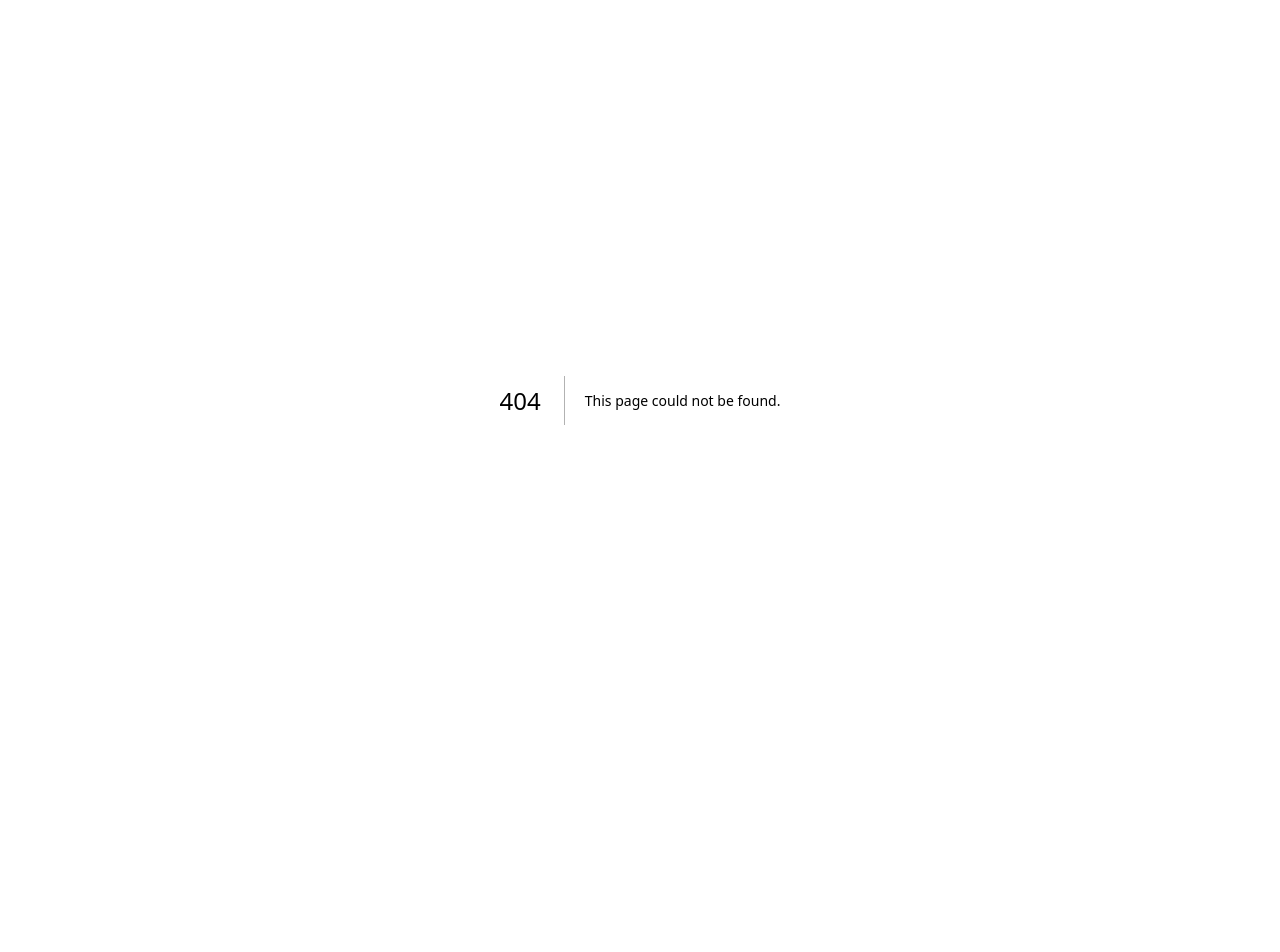
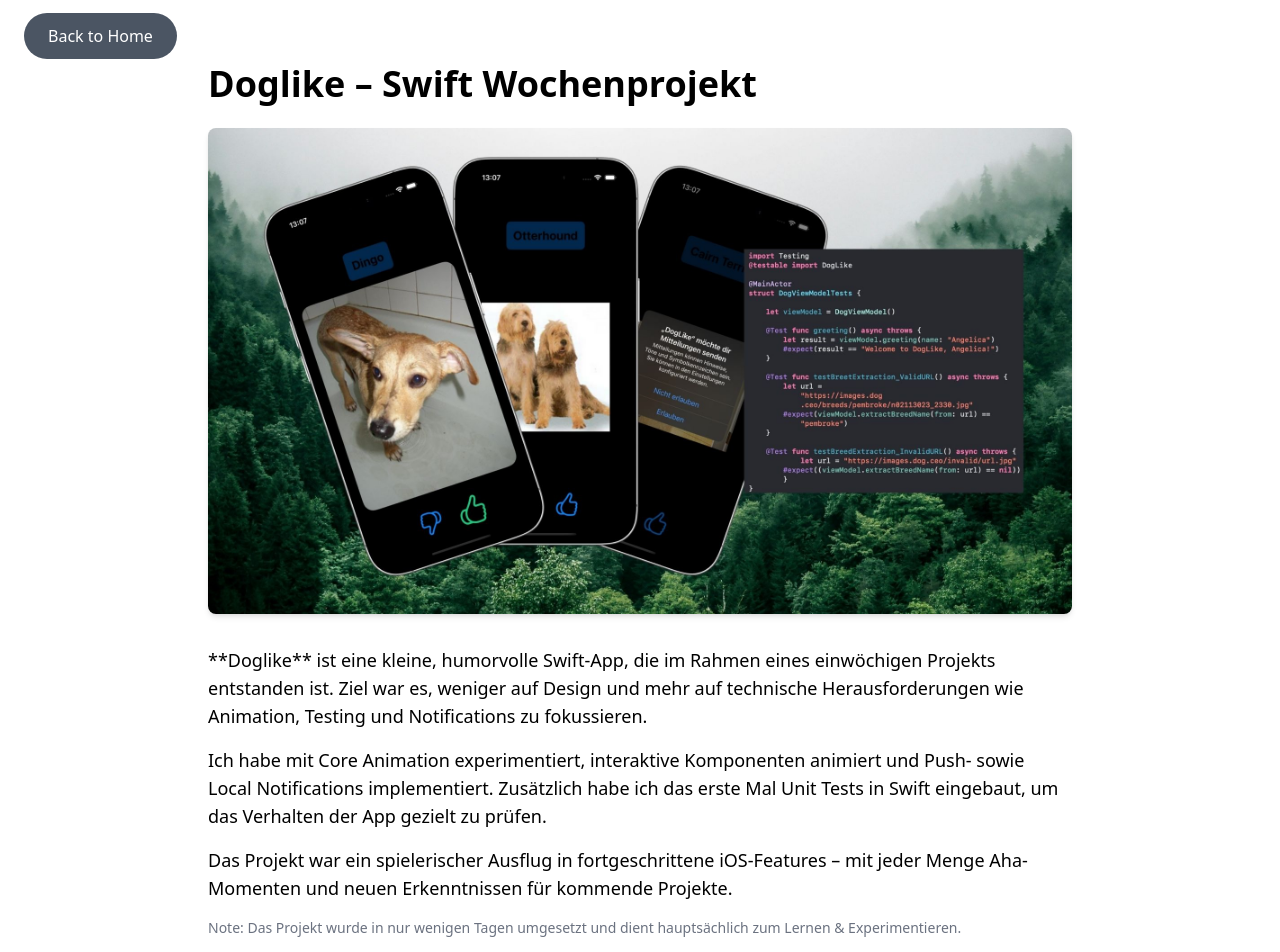
Before and after one commit to KimReuter/Portfolio-Website, a Next.js app: page /projects/dogLike in a window 1280 px wide. Before the commit this address had no page. Shown: the top 952 px of the page. Before the commit the page ends 800 px from the top, so only its background shows below. Built offline with nearby package versions, Linux system fonts and the light colour scheme.

Commit message:
add new project doglike to portfolio

```diff
--- a/app/page.tsx
+++ b/app/page.tsx
@@ -40,6 +40,12 @@ const projects = [
     description: 'A beginner-friendly chatbot app built with Jetpack Compose to explore fundamental concepts like Composables, layouting, previews, and theming.',
     slug: 'chatBot',
     imageUrl: '/ChatBot/Robot.jpg'
+  },
+  {
+    title: 'DogLike App',
+    description: 'A playful Swift app built in just one week – featuring animations, notifications, and first test implementations.',
+    slug: 'dogLike',
+    imageUrl: '/DogLike/PreviewDog.jpg'
   }
 ];
 
--- /dev/null
+++ b/app/projects/dogLike/page.tsx
@@ -0,0 +1,29 @@
+import BackToHomeButton from '../../../components/BackToHomeButton';
+
+const DoglikeProjectPage = () => {
+  return (
+    <div className="max-w-4xl mx-auto px-4 py-16">
+      <h1 className="text-4xl font-bold mb-6 text-green-700">Doglike – Swift Wochenprojekt</h1>
+      <img
+        src="/Doglike/DoglikeMockup.jpg"  // Passe den Pfad ggf. an, wenn das Bild anders heißt
+        alt="Doglike App Preview"
+        className="w-full rounded-lg shadow-md mb-8"
+      />
+      <p className="mb-4 text-lg">
+        **Doglike** ist eine kleine, humorvolle Swift-App, die im Rahmen eines einwöchigen Projekts entstanden ist. Ziel war es, weniger auf Design und mehr auf technische Herausforderungen wie Animation, Testing und Notifications zu fokussieren.
+      </p>
+      <p className="mb-4 text-lg">
+        Ich habe mit Core Animation experimentiert, interaktive Komponenten animiert und Push- sowie Local Notifications implementiert. Zusätzlich habe ich das erste Mal Unit Tests in Swift eingebaut, um das Verhalten der App gezielt zu prüfen.
+      </p>
+      <p className="mb-4 text-lg">
+        Das Projekt war ein spielerischer Ausflug in fortgeschrittene iOS-Features – mit jeder Menge Aha-Momenten und neuen Erkenntnissen für kommende Projekte.
+      </p>
+      <p className="text-sm text-gray-500">Note: Das Projekt wurde in nur wenigen Tagen umgesetzt und dient hauptsächlich zum Lernen & Experimentieren.</p>
+
+      {/* Back to Home Button */}
+      <BackToHomeButton />
+    </div>
+  );
+};
+
+export default DoglikeProjectPage;
```
Also changed, not shown: public/DogLike/DogLikeMockup.jpg (added), public/DogLike/PreviewDog.jpg (added).
